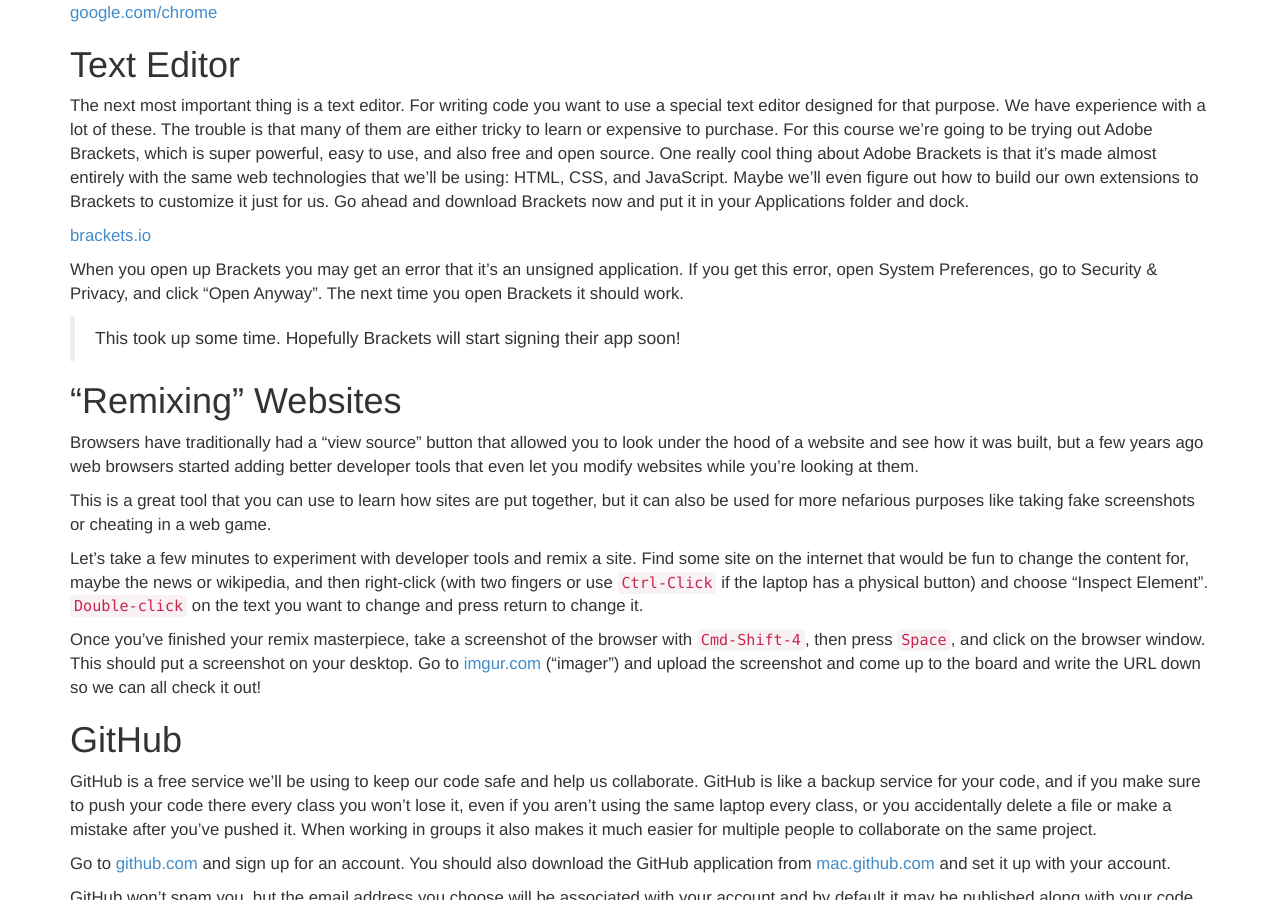
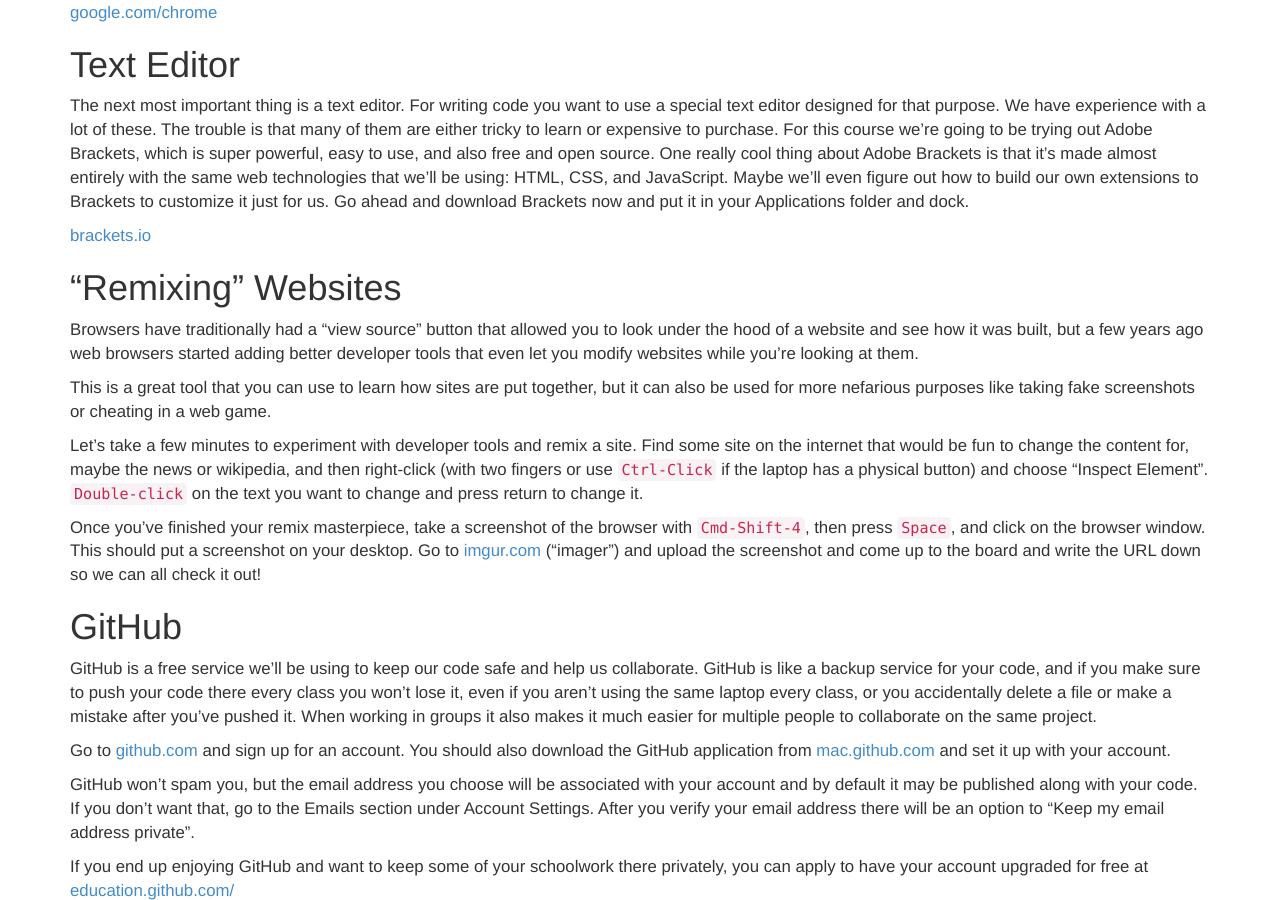
Before and after one commit to MissionBit/intro-curriculum, a Jekyll site: the page built from subjects/setup/index.md, in a window 1280 px wide and 900 px high, scrolled down 1688 px. Built offline with Jekyll 4.4.1, drawn with Linux system fonts in a browser that asks for light colours.

Commit message:
brackets is signed these days

```diff
--- a/subjects/setup/index.md
+++ b/subjects/setup/index.md
@@ -118,14 +118,6 @@
 and put it in your Applications folder and dock.
 
 [brackets.io](http://brackets.io/)
-
-When you open up Brackets you may get an error that it's an unsigned
-application. If you get this error, open System Preferences, go to
-Security & Privacy, and click "Open Anyway". The next time you open
-Brackets it should work.
-
-> This took up some time. Hopefully Brackets will start signing their
-> app soon!
 
 "Remixing" Websites
 ===================
```
